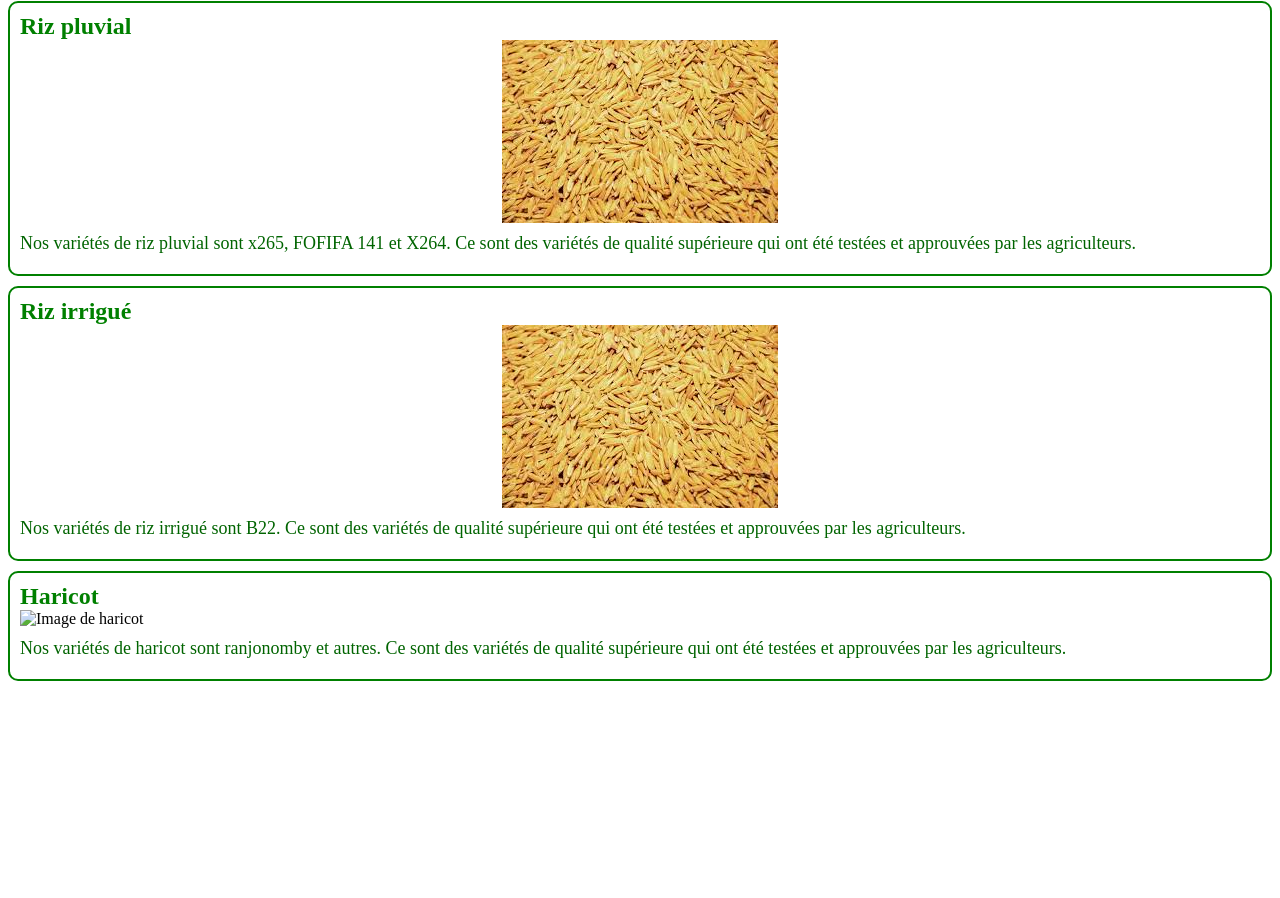
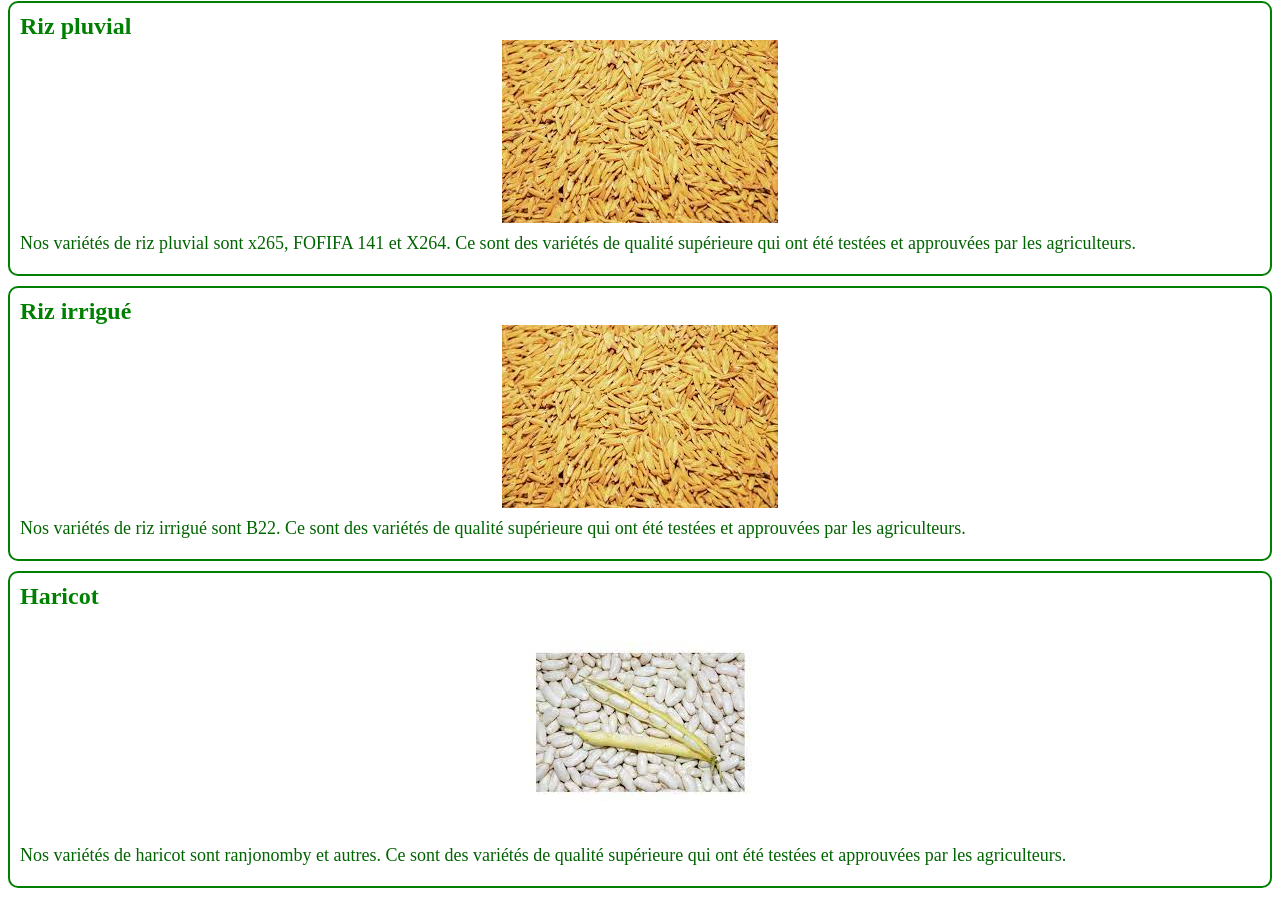
Before and after one commit to Rojovolana/site-web-entreprise, a plain HTML site: page produits.html in a window 1280 px wide. Shown: the part 635-1533 px from the top of the page. Before the commit the page ends 1326 px from the top, so only its background shows below. Drawn offline with Linux system fonts and the light colour scheme.

Commit message:
Update produits.html

```diff
--- a/produits.html
+++ b/produits.html
@@ -84,7 +84,7 @@
       </li>
       <li>
         <h3>Haricot</h3>
-        <img src="image-haricot.jpg" alt="Image de haricot">
+        <img src="haricots.jpg" alt="Image de haricot">
         <p>Nos variétés de haricot sont ranjonomby et autres. Ce sont des variétés de qualité supérieure qui ont été testées et approuvées par les agriculteurs.</p>
 		</li>
 	  </ul>
```
